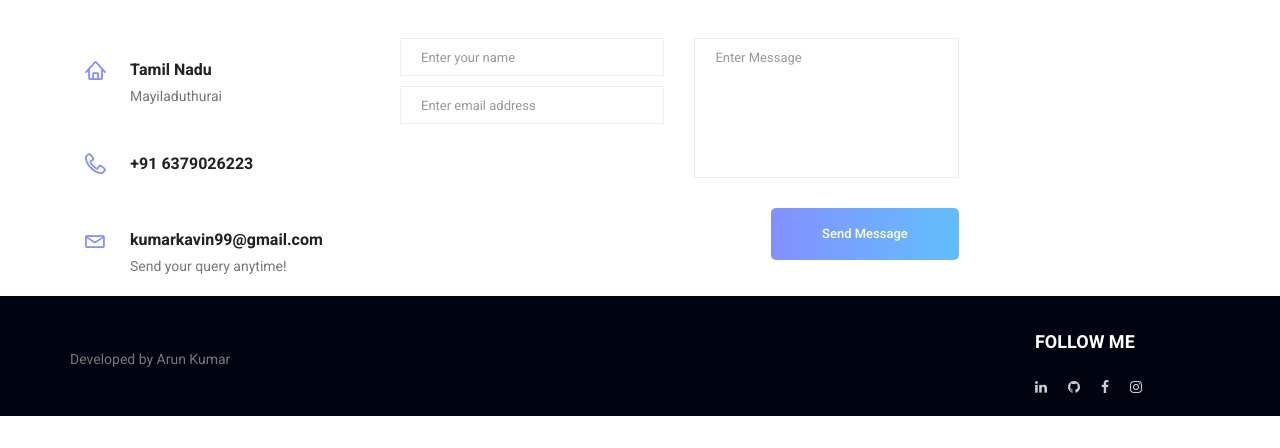
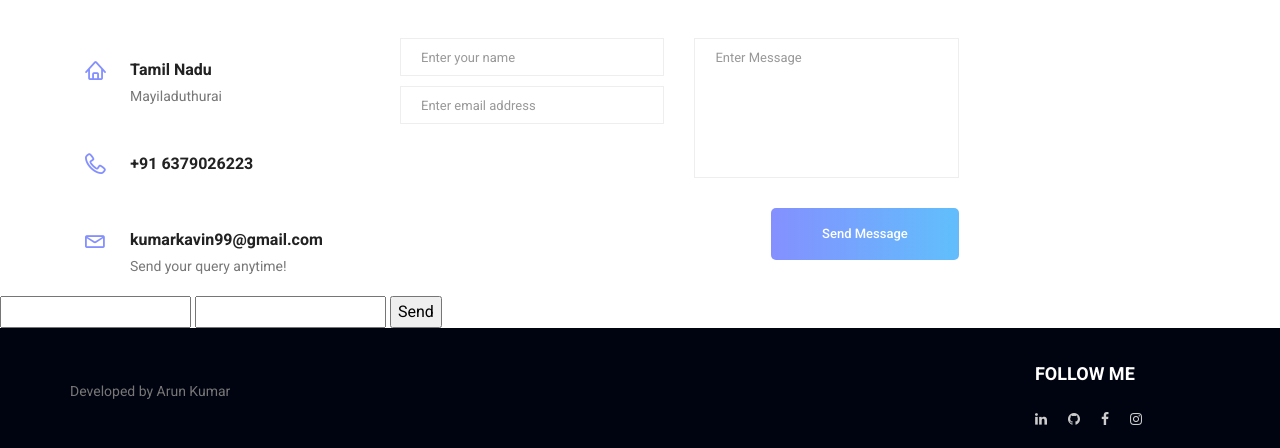
Before and after one commit to Arunkumarvallal/Portfolio, a plain HTML site: page contact.html in a window 1280 px wide. Shown: the part 872-1320 px from the top of the page. Before the commit the page ends 1288 px from the top, so only its background shows below. Drawn offline with nearby package versions, Linux system fonts and the light colour scheme; some packages are replaced by stand-ins of ours; a web font is replaced by a local one.

Commit message:
Update contact.html

```diff
--- a/contact.html
+++ b/contact.html
@@ -144,6 +144,11 @@
             </div>
         </div>
     </section>
+	    <form action="https://formspree.io/xdonrake" method="POST">
+  <input type="text" name="name">
+  <input type="email" name="_replyto">
+  <input type="submit" value="Send">
+</form>
     <!--================Contact Area =================-->
 
       <!--================Footer Area =================-->
```
